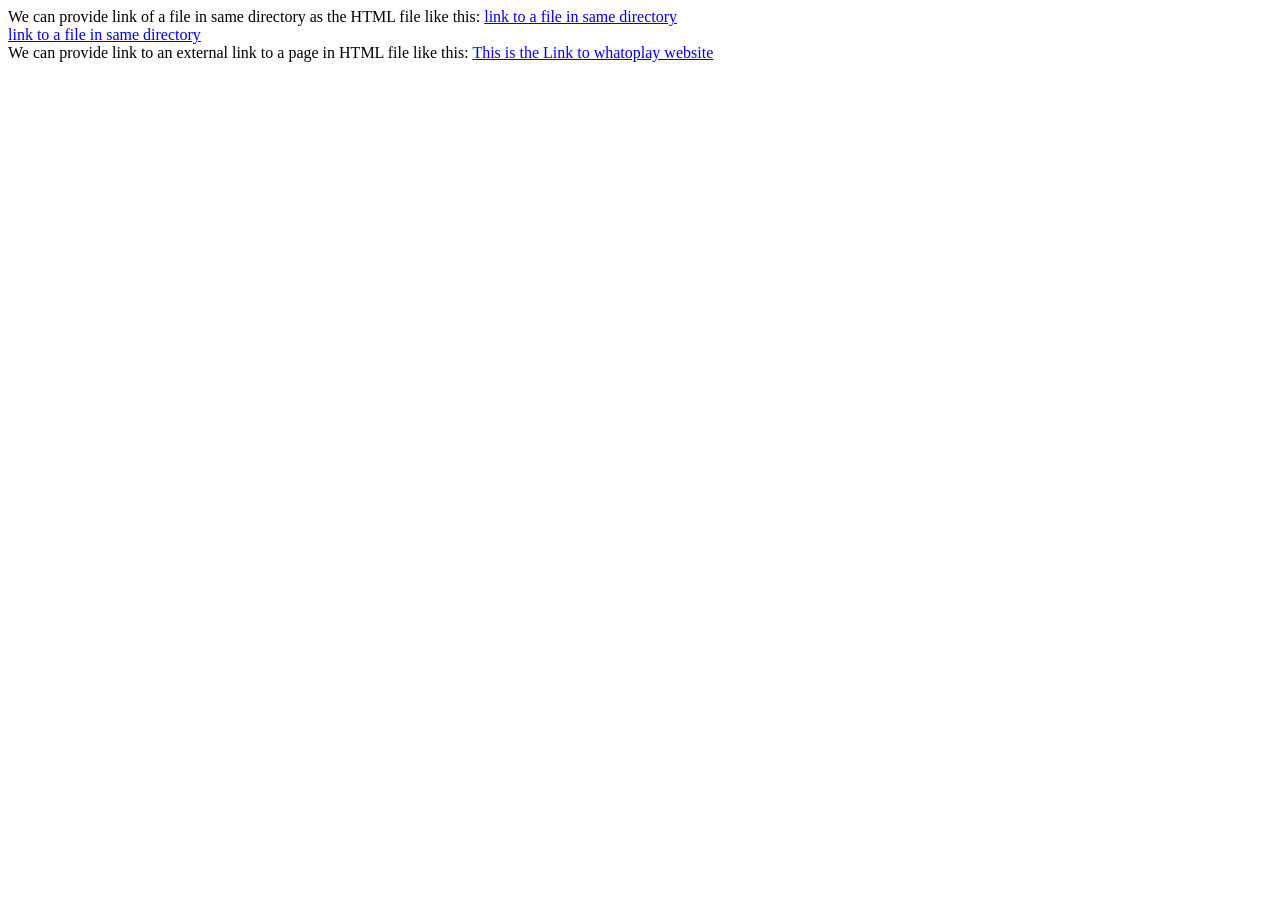
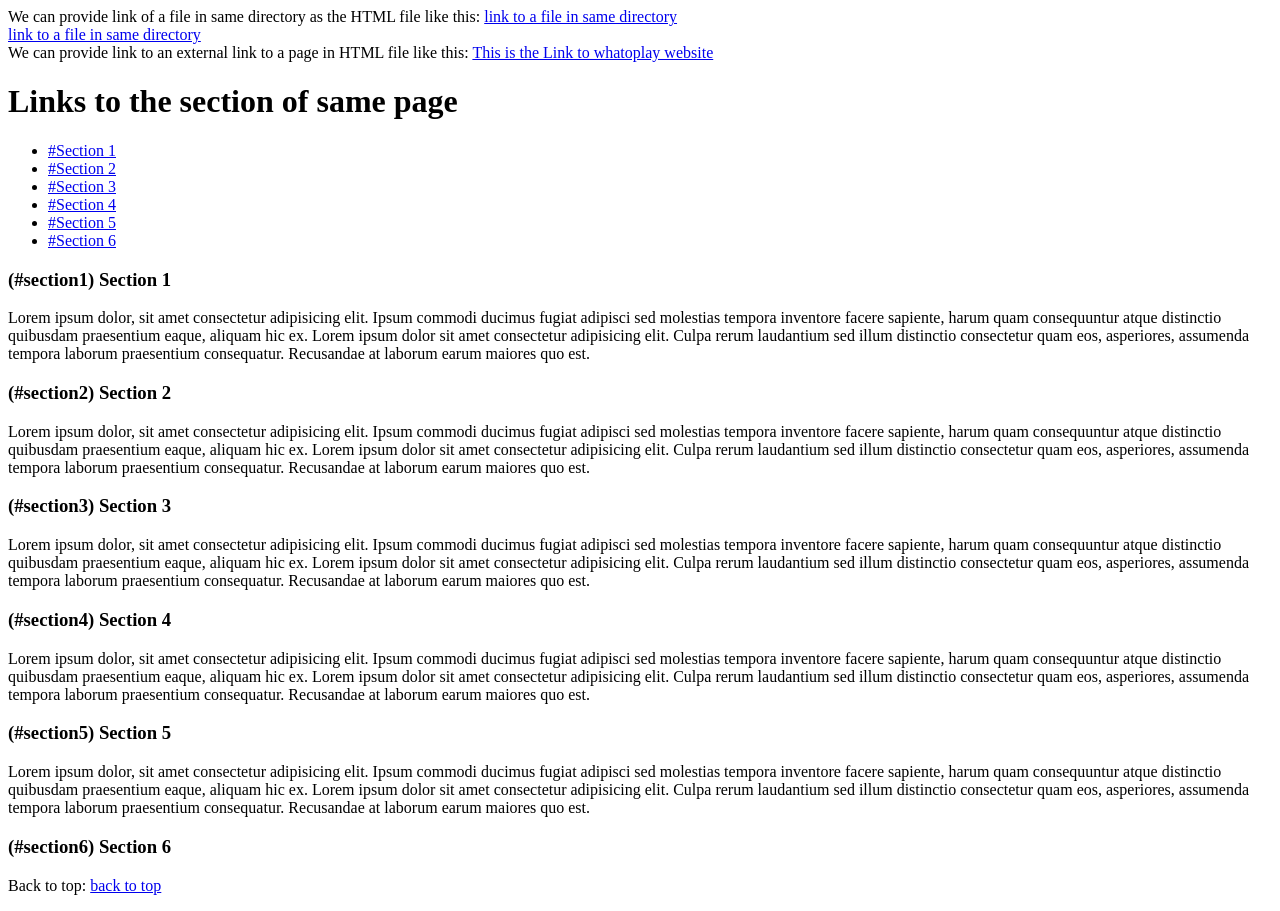
Before and after one commit to prathak69/coursera-test, a plain HTML site: page Links.html in a window 1280 px wide. Before the commit the page ends 800 px from the top, so only its background shows below. Drawn offline with Linux system fonts and the light colour scheme.

Commit message:
Section added to links

```diff
--- a/Links.html
+++ b/Links.html
@@ -18,5 +18,59 @@
         We can provide link to an external link to a page in HTML file like this:
         <a href="https://whatoplay.com/" target="_blank" title="Know what to play">This is the Link to whatoplay website</a>
     </section>
+    <h1 id="top">Links to the section of same page</h1>
+    <section>
+        <ul>
+            <li><a href="#section1">#Section 1</a></li>
+            <li><a href="#section2">#Section 2</a></li>
+            <li><a href="#section3">#Section 3</a></li>
+            <li><a href="#section4">#Section 4</a></li>
+            <li><a href="#section5">#Section 5</a></li>
+            <li><a href="#section6">#Section 6</a></li>
+        </ul>
+    </section>
+
+    <section id="section1">
+        <h3>(#section1) Section 1</h3>
+        <p>Lorem ipsum dolor, sit amet consectetur adipisicing elit. Ipsum commodi ducimus fugiat adipisci sed molestias tempora inventore facere sapiente, harum quam consequuntur atque distinctio quibusdam praesentium eaque, aliquam hic ex.
+            Lorem ipsum dolor sit amet consectetur adipisicing elit. Culpa rerum laudantium sed illum distinctio consectetur quam eos, asperiores, assumenda tempora laborum praesentium consequatur. Recusandae at laborum earum maiores quo est.
+        </p>
+    </section>
+
+    <section id="section2">
+        <h3>(#section2) Section 2</h3>
+        <p>Lorem ipsum dolor, sit amet consectetur adipisicing elit. Ipsum commodi ducimus fugiat adipisci sed molestias tempora inventore facere sapiente, harum quam consequuntur atque distinctio quibusdam praesentium eaque, aliquam hic ex.
+            Lorem ipsum dolor sit amet consectetur adipisicing elit. Culpa rerum laudantium sed illum distinctio consectetur quam eos, asperiores, assumenda tempora laborum praesentium consequatur. Recusandae at laborum earum maiores quo est.
+        </p>
+    </section>
+
+    <section id="section3">
+        <h3>(#section3) Section 3</h3>
+        <p>Lorem ipsum dolor, sit amet consectetur adipisicing elit. Ipsum commodi ducimus fugiat adipisci sed molestias tempora inventore facere sapiente, harum quam consequuntur atque distinctio quibusdam praesentium eaque, aliquam hic ex.
+            Lorem ipsum dolor sit amet consectetur adipisicing elit. Culpa rerum laudantium sed illum distinctio consectetur quam eos, asperiores, assumenda tempora laborum praesentium consequatur. Recusandae at laborum earum maiores quo est.
+        </p>
+    </section>
+
+    <section id="section4">
+        <h3>(#section4) Section 4</h3>
+        <p>Lorem ipsum dolor, sit amet consectetur adipisicing elit. Ipsum commodi ducimus fugiat adipisci sed molestias tempora inventore facere sapiente, harum quam consequuntur atque distinctio quibusdam praesentium eaque, aliquam hic ex.
+            Lorem ipsum dolor sit amet consectetur adipisicing elit. Culpa rerum laudantium sed illum distinctio consectetur quam eos, asperiores, assumenda tempora laborum praesentium consequatur. Recusandae at laborum earum maiores quo est.
+        </p>
+    </section>
+
+    <section id="section5">
+        <h3>(#section5) Section 5</h3>
+        <p>Lorem ipsum dolor, sit amet consectetur adipisicing elit. Ipsum commodi ducimus fugiat adipisci sed molestias tempora inventore facere sapiente, harum quam consequuntur atque distinctio quibusdam praesentium eaque, aliquam hic ex.
+            Lorem ipsum dolor sit amet consectetur adipisicing elit. Culpa rerum laudantium sed illum distinctio consectetur quam eos, asperiores, assumenda tempora laborum praesentium consequatur. Recusandae at laborum earum maiores quo est.
+        </p>
+    </section>
+
+    <section>
+        <div>
+            <h3><a name = "section6">(#section6) Section 6</a></h3>
+            <p>Back to top: <a href="#top">back to top</a></p>
+        </div>
+    </section>
+
 </body>
 </html>
```
